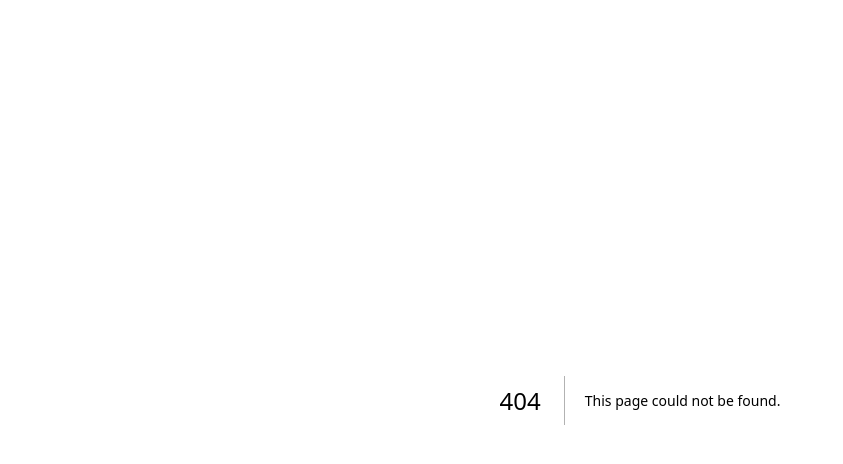
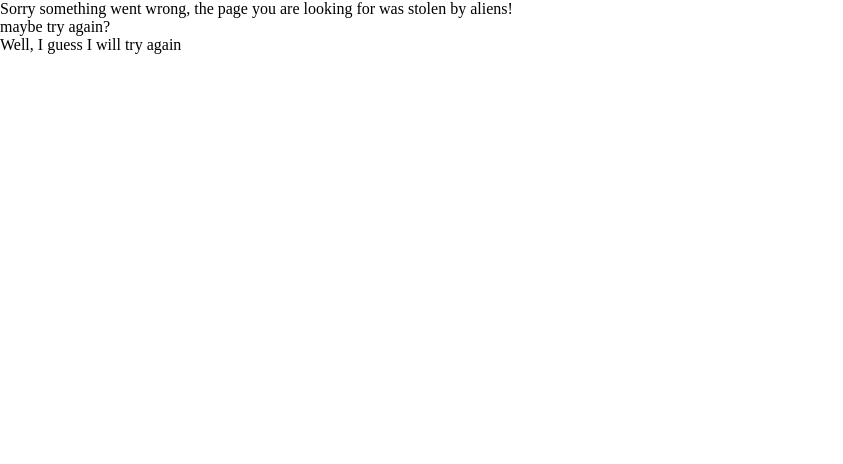
Before and after one commit to YuriScarbaci/ggj2023, a Next.js app: page /notfound in a window 1280 px wide. Before the commit this address had no page. Shown: the top 464 px of the page, without its empty margins (0-843 px from the left). Built offline with nearby package versions, Linux system fonts and the light colour scheme.

Commit message:
chore: added a couple of QOL for now

```diff
--- a/next.config.js
+++ b/next.config.js
@@ -1,6 +1,14 @@
 /** @type {import('next').NextConfig} */
 const nextConfig = {
   reactStrictMode: true,
+  async rewrites() {
+    return [
+      {
+        source: '/:path*', // this is a fall-back, if the page doesn't exist, we display the `/` page
+        destination: '/',
+      },
+    ]
+  },
 }
 
 module.exports = nextConfig
--- /dev/null
+++ b/pages/notfound.tsx
@@ -0,0 +1,28 @@
+import Head from "next/head";
+import Link from "next/link";
+import Image from "next/image";
+import { Inter } from "@next/font/google";
+import styles from "@/styles/Home.module.css";
+
+const inter = Inter({ subsets: ["latin"] });
+
+export default function NotFound404() {
+  return (
+    <>
+      <Head>
+        <title>Create Next App</title>
+        <meta name="description" content="404" />
+        <meta name="viewport" content="width=device-width, initial-scale=1" />
+        <link rel="icon" href="/favicon.ico" />
+      </Head>
+      <main className={styles.main}>
+        <p>
+          Sorry something went wrong, the page you are looking for was stolen by
+          aliens!
+        </p>
+        <p>maybe try again?</p>
+        <Link href="/">Well, I guess I will try again</Link>
+      </main>
+    </>
+  );
+}
```
